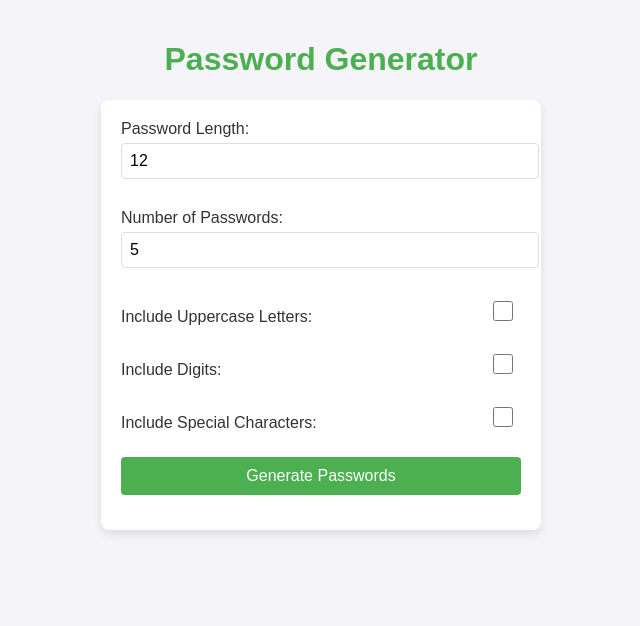
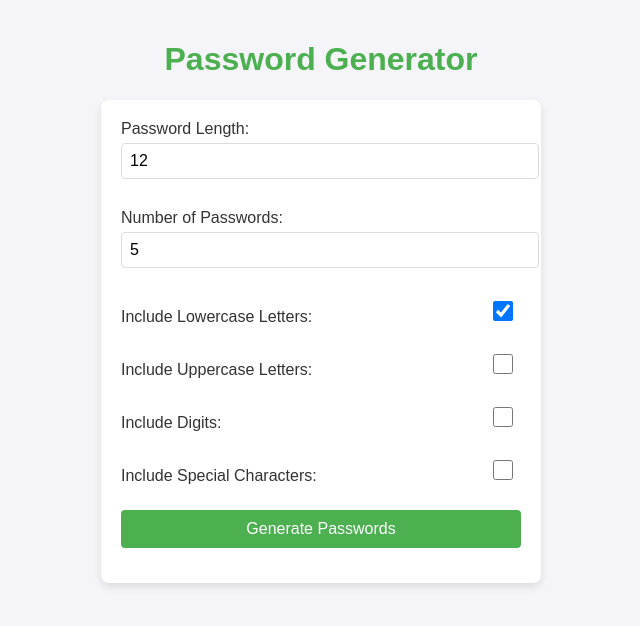
Before and after one commit to yassnemo/A-flask-password-generator-web-app, a Flask app: page / in a window 1280 px wide. Shown: the top 626 px of the page, without its empty margins (319-959 px from the left). Run offline with Flask 3, Linux system fonts and the light colour scheme.

Commit message:
add checkbox for lowercase option

```diff
--- a/app.py
+++ b/app.py
@@ -7,14 +7,21 @@ app = Flask(__name__)
 app.secret_key = os.urandom(24)  # Generates a secure random key
 
 # Function to generate a single password
-def generate_password(length, use_uppercase, use_digits, use_special_chars, special_chars):
-    characters = string.ascii_lowercase  # Always include lowercase characters
+def generate_password(length, use_lowercase, use_uppercase, use_digits, use_special_chars, special_chars):
+    characters = ""
+
+    if use_lowercase:
+        characters += string.ascii_lowercase
     if use_uppercase:
         characters += string.ascii_uppercase
     if use_digits:
         characters += string.digits
     if use_special_chars:
         characters += special_chars
+
+    # If no characters selected, default to lowercase letters
+    if not characters:
+        characters = string.ascii_lowercase
 
     return ''.join(random.choice(characters) for _ in range(length))
 
@@ -24,6 +31,7 @@ def index():
     settings = {
         'length': 12,
         'num_passwords': 5,
+        'lowercase': True,
         'uppercase': False,
         'digits': False,
         'special_chars': False,
@@ -42,6 +50,7 @@ def index():
             # Retrieve form data with default values
             length = int(request.form.get("length", settings['length']))
             num_passwords = int(request.form.get("num_passwords", settings['num_passwords']))
+            use_lowercase = "lowercase" in request.form
             use_uppercase = "uppercase" in request.form
             use_digits = "digits" in request.form
             use_special_chars = "special_chars" in request.form
@@ -55,13 +64,14 @@ def index():
 
             # Generate multiple passwords
             for _ in range(num_passwords):
-                password = generate_password(length, use_uppercase, use_digits, use_special_chars, special_chars)
+                password = generate_password(length, use_lowercase, use_uppercase, use_digits, use_special_chars, special_chars)
                 passwords.append(password)
 
             # Save settings to cookies
             settings = {
                 'length': length,
                 'num_passwords': num_passwords,
+                'lowercase': use_lowercase,
                 'uppercase': use_uppercase,
                 'digits': use_digits,
                 'special_chars': use_special_chars,
--- a/templates/index.html
+++ b/templates/index.html
@@ -32,6 +32,11 @@
         </div>
 
         <div class="form-group checkbox-group">
+            <span>Include Lowercase Letters:</span>
+            <input type="checkbox" id="lowercase" name="lowercase" {% if settings['lowercase'] %} checked {% endif %}>
+        </div>
+
+        <div class="form-group checkbox-group">
             <span>Include Uppercase Letters:</span>
             <input type="checkbox" id="uppercase" name="uppercase" {% if settings['uppercase'] %} checked {% endif %}>
         </div>
```
